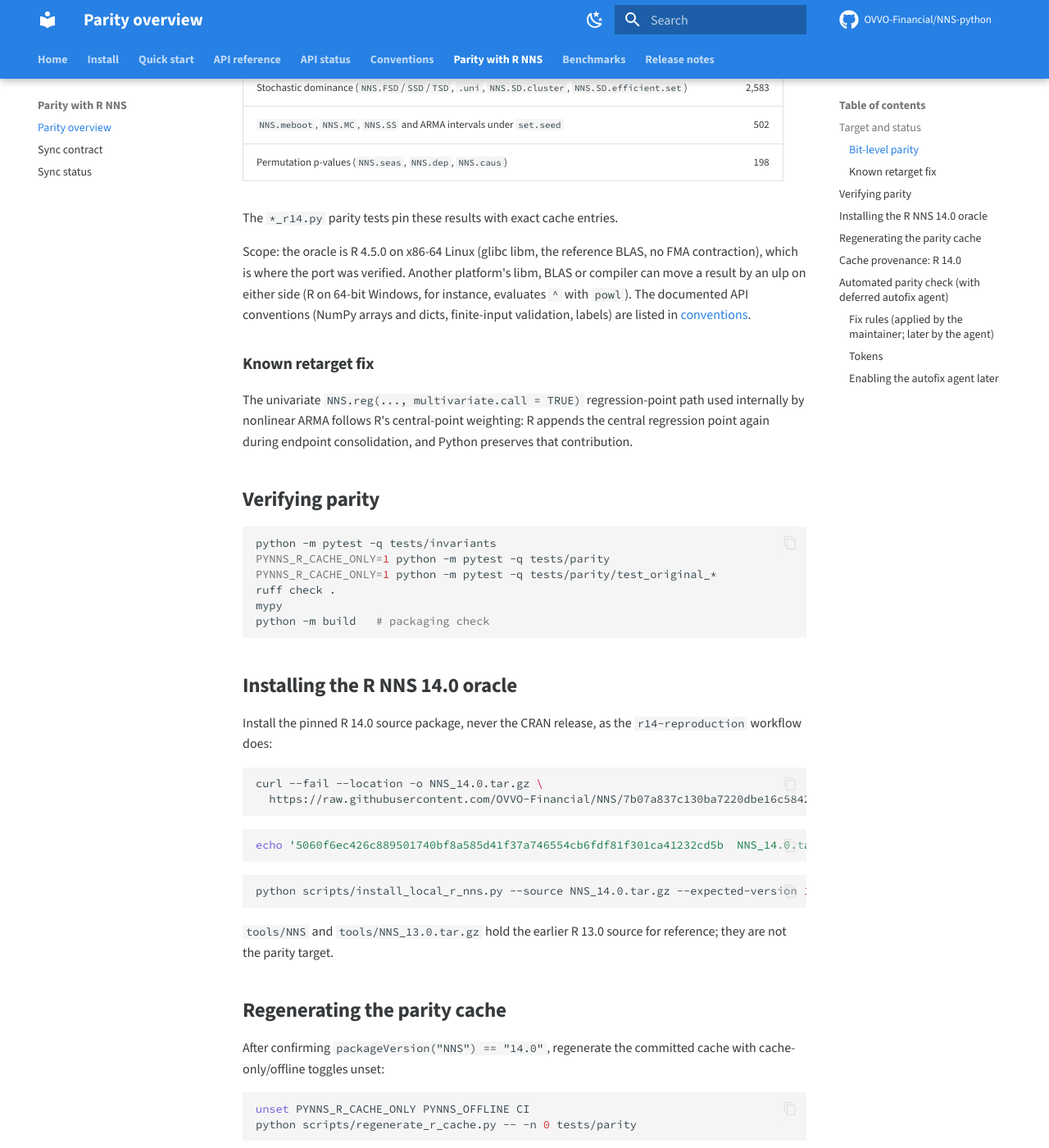
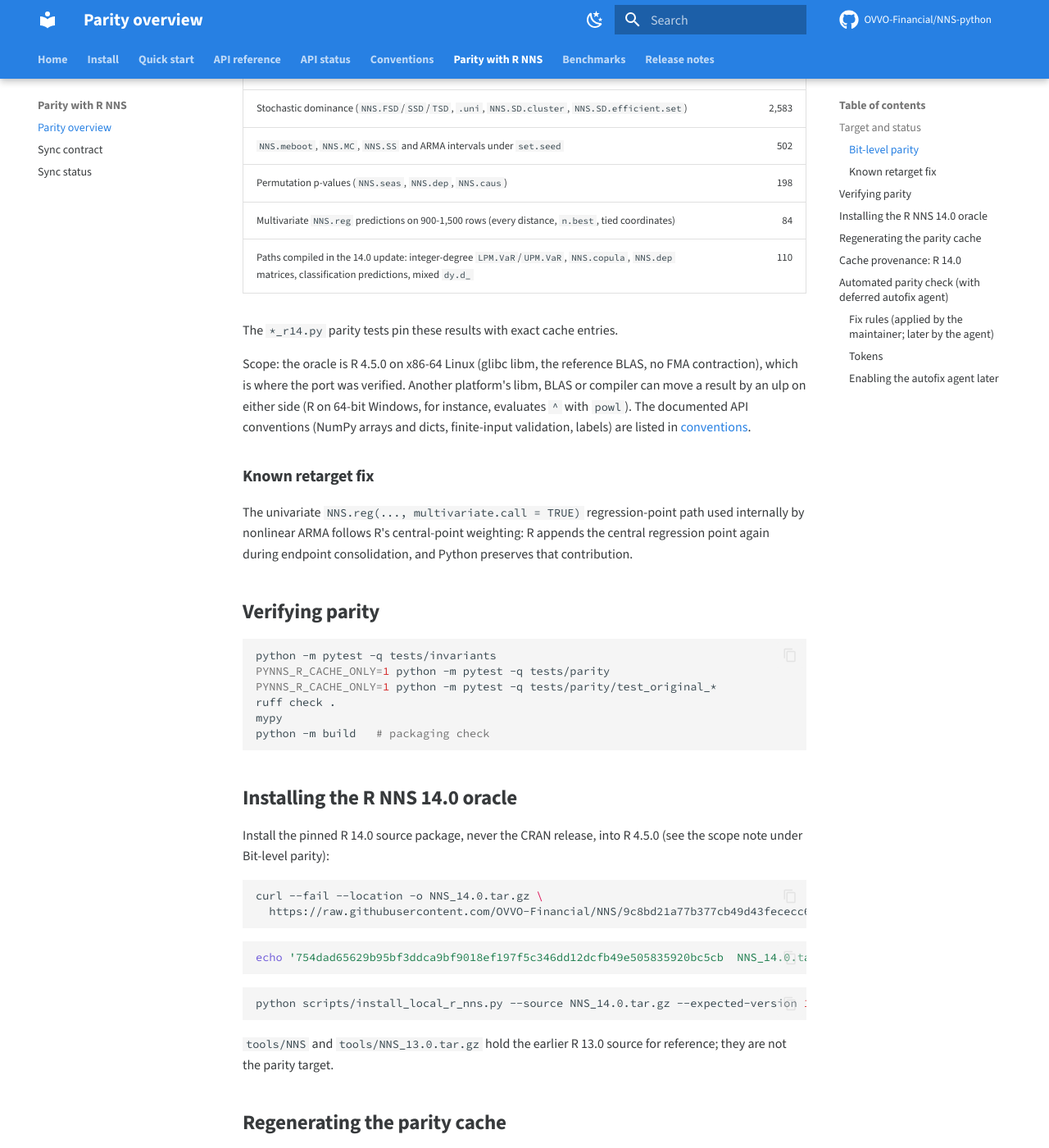
Before and after one commit to OVVO-Financial/NNS-python, an MkDocs documentation site: the page built from docs/parity.md, in a window 1280 px wide and 1400 px high, scrolled down 1513 px. Shown: the whole window at 82% size. Built offline with MkDocs 1.6.1 and Material for MkDocs 9.7.7, drawn with Linux system fonts in a browser that asks for light colours; comment, search, counter and statistics services are not loaded; some of the changed text lies outside the part shown.

Commit message:
Pin the parity oracle to the updated R NNS 14.0 (9c8bd21)
The R repository rebuilt NNS_14.0.tar.gz on 13 November (9c8bd21, the
same archive through de5d4fe): a speed pass that moved interpreted loops
into compiled code (NNS.copula, NNS.part, NNS.dep, classification
prediction, integer-degree LPM.VaR/UPM.VaR, NNS.meboot's rho targets,
dy.d_ stencils, a pruned neighbour search in multivariate NNS.reg).

Every cache shard was regenerated from the new archive under the pinned
R 4.5.0. None of the 2,999 cached results changed between the two 14.0
builds. 37 entries differ from the previous cache, and each reproduces
identically on the old (7b07a83) and the new build: they had been written
by another R installation. Two of them, NNS.diff on x^3 at 2 and on
x^4 - 3x at -2, were what test_nns_diff_matches_r had been fitted to, by
writing the powers as repeated multiplication. R 4.5.0 evaluates x^n with
libm pow, so the test functions now do the same (and R_cpow_n's repeated
squaring for the complex step); the port then matches R exactly.

Live sweeps at exact equality against the new build, with and without
the native extension: all 10,265 cases match in each mode, as do 84
large multivariate predictions and 110 edge cases of the newly compiled
paths. The full suite passes cache-only with and without the native
extension.

sync/nns_source.json records the new commit and archive hash. The three
overlays whose R sources were rewritten keep the source they were ported
from and record the oracle they were verified against
(verified_r_commit); the provenance test checks that instead.

Co-Authored-By: Claude Opus 5.5 <noreply@anthropic.com>
Claude-Session: https://claude.ai/code/session_01Wws6NpuQ72C5sfEYVoVmGt

````diff
--- a/docs/parity.md
+++ b/docs/parity.md
@@ -3,9 +3,10 @@
 ## Target and status
 
 R NNS 14.0 is the parity target: the source at
-`OVVO-Financial/NNS@7b07a837c130ba7220dbe16c584221508757d5ae`
+`OVVO-Financial/NNS@9c8bd21a77b377cb49d43fececc662d62b00a94e`
 (`NNS_14.0.tar.gz`, SHA256
-`5060f6ec426c889501740bf8a585d41f37a746554cb6fdf81f301ca41232cd5b`). Every shard
+`754dad65629b95bf3ddca9bf9018ef197f5c346dd12dcfb49e505835920bc5cb`; the same
+archive is still committed at the R repository's later `de5d4fe`). Every shard
 in `tests/_r_cache/` is stamped `nns_version` `14.0`. NNS-core remains the
 native C++ foundation; R 14 kernels it does not carry enter as hashed overlays
 recorded in `sync/nns_source.json`.
@@ -58,6 +59,8 @@ without the native extension:
 | Stochastic dominance (`NNS.FSD`/`SSD`/`TSD`, `.uni`, `NNS.SD.cluster`, `NNS.SD.efficient.set`) | 2,583 |
 | `NNS.meboot`, `NNS.MC`, `NNS.SS` and ARMA intervals under `set.seed` | 502 |
 | Permutation p-values (`NNS.seas`, `NNS.dep`, `NNS.caus`) | 198 |
+| Multivariate `NNS.reg` predictions on 900-1,500 rows (every distance, `n.best`, tied coordinates) | 84 |
+| Paths compiled in the 14.0 update: integer-degree `LPM.VaR`/`UPM.VaR`, `NNS.copula`, `NNS.dep` matrices, classification predictions, mixed `dy.d_` | 110 |
 
 The `*_r14.py` parity tests pin these results with exact cache entries.
 
@@ -88,16 +91,16 @@ python -m build   # packaging check
 
 ## Installing the R NNS 14.0 oracle
 
-Install the pinned R 14.0 source package, never the CRAN release, as the
-`r14-reproduction` workflow does:
+Install the pinned R 14.0 source package, never the CRAN release, into R 4.5.0
+(see the scope note under Bit-level parity):
 
 ```bash
 curl --fail --location -o NNS_14.0.tar.gz \
-  https://raw.githubusercontent.com/OVVO-Financial/NNS/7b07a837c130ba7220dbe16c584221508757d5ae/NNS_14.0.tar.gz
+  https://raw.githubusercontent.com/OVVO-Financial/NNS/9c8bd21a77b377cb49d43fececc662d62b00a94e/NNS_14.0.tar.gz
 ```
 
 ```bash
-echo '5060f6ec426c889501740bf8a585d41f37a746554cb6fdf81f301ca41232cd5b  NNS_14.0.tar.gz' | sha256sum -c -
+echo '754dad65629b95bf3ddca9bf9018ef197f5c346dd12dcfb49e505835920bc5cb  NNS_14.0.tar.gz' | sha256sum -c -
 ```
 
 ```bash
@@ -149,6 +152,13 @@ The committed shards in `tests/_r_cache/` were generated from the pinned R NNS
 package and point `R_LIBS` at its library when regenerating
 (`R_LIBS=<lib> python scripts/regenerate_r_cache.py ...`). The earlier shards,
 generated from a patched R 13.3, have all been regenerated from R 14.0.
+
+The R 14.0 update of 13 November 2026 (`9c8bd21`) moved interpreted loops into
+compiled code. Regenerating every shard from it under R 4.5.0 changed no value
+that the earlier 14.0 build (`7b07a83`) returns: the 37 entries that differ
+from the previous cache reproduce identically on both builds, so they had been
+written by another R installation (an R that evaluates `x^3` as `x * x * x`,
+for one). Generate the cache with R 4.5.0, as the scope note above requires.
 
 ## Automated parity check (with deferred autofix agent)
 
````
Also changed, not shown: 15 other files.
